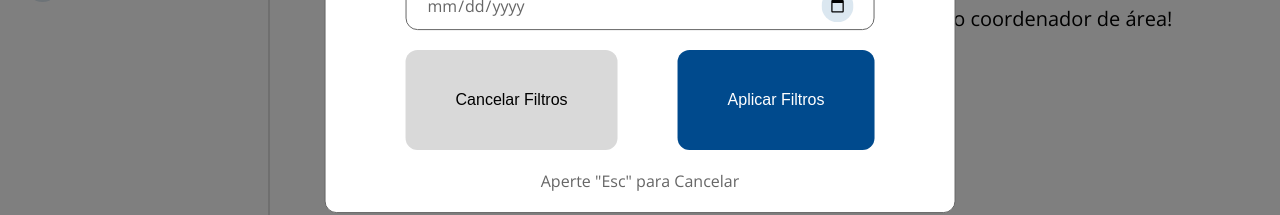
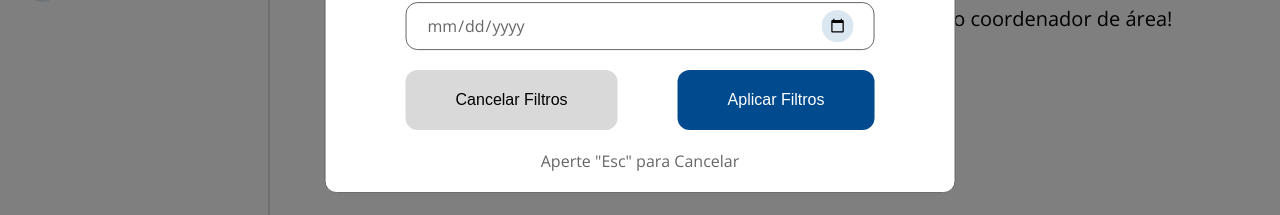
Before and after one commit to joartur/GestaoInstrutoria-FullStack, a React (Create React App) app in the folder GestaoInstrutoriaFront/: page /tables in a window 1280 px wide. Both pictures are taken after a click on the button "Filtros". Shown: the part 462-677 px from the top of the page. Built offline with nearby package versions, Linux system fonts and the light colour scheme; no server answers.

Commit message:
atualizacao: alterando padding do button de filter modal

```diff
--- a/GestaoInstrutoriaFront/src/components/modais/filterModal.css
+++ b/GestaoInstrutoriaFront/src/components/modais/filterModal.css
@@ -57,8 +57,7 @@
 }
 
 .deleteModal-buttons p{
-    margin: 30px 30px;
-    padding: 20px;
+    padding: 30px 20px;
 }
 
 .filters-btn{
```
